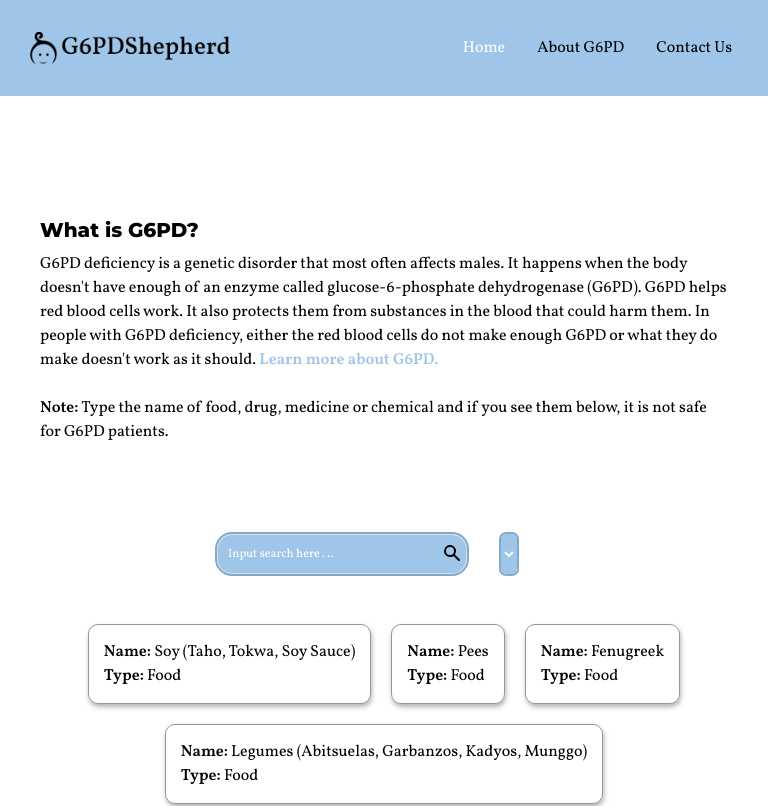
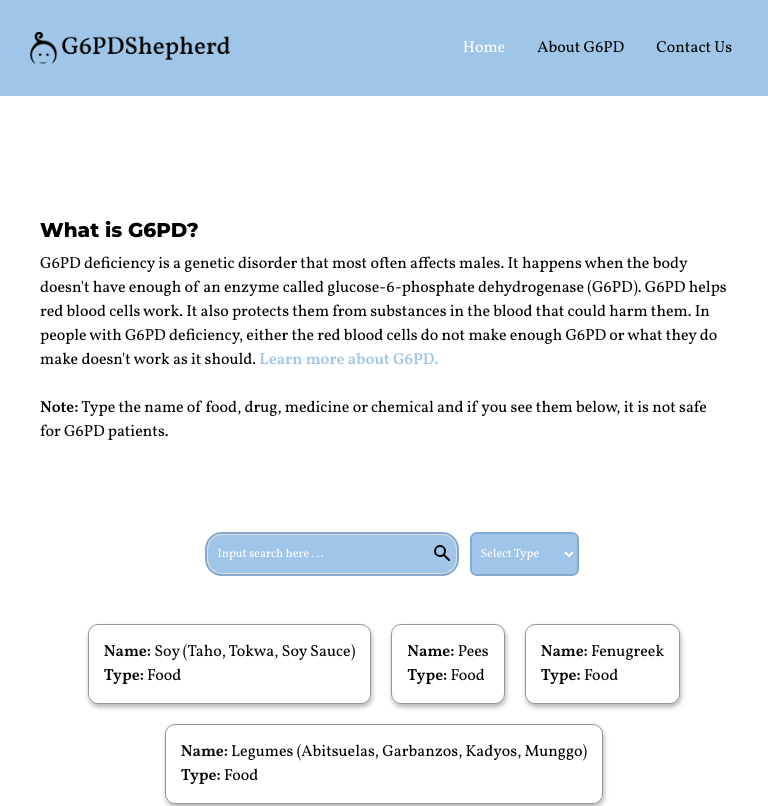
Before and after one commit to odycy21/G6PD-Shepherd, a React (Vite) app: page / in a window 768 px wide. Shown: the top 806 px of the page. Built offline with nearby package versions, Linux system fonts and the light colour scheme; a web font is replaced by a local one.

Commit message:
updated selection list

```diff
--- a/src/Contact.jsx
+++ b/src/Contact.jsx
@@ -39,7 +39,7 @@ const ContactUs = () => {
 
     return (
 
-      <div className="max-w-[1000px] w-full lg:h-screen md:h-screen mx-auto grid py-[15rem] px-4 bg-transparent text-center">
+      <div className="max-w-[1000px] w-full lg:h-screen md:h-screen mx-auto grid py-[15rem] px-4 bg-transparent text-center" >
 
       <div>
               <h2 className='font-montserrat font-semibold text-[30px] pb-2'>Get In Touch with us!</h2>
--- a/src/Form.jsx
+++ b/src/Form.jsx
@@ -24,7 +24,7 @@ console.log(option)
                     <HiSearch id="search" font-size = {20} color = "black" />
                 </div>
 
-                <div className="justify-center my-10">
+                <div className="justify-center my-10 mx-0px">
                         <select className="dropdown p-2" onChange={(e) => {
                         setOptionItem(e.target.value)
                         }} >
--- a/src/index.css
+++ b/src/index.css
@@ -130,7 +130,7 @@ linkColor2{
     }
 
     .dropdown{
-        width: 20%;
+        width: 100%;
         padding: 0 2px;
         height: 100%;
         margin: 0 auto;
@@ -168,10 +168,9 @@ linkColor2{
         }
 
         .dropdown{
-            width: 20%;
-            padding: 0 2px;
+            width: 100%;
+            padding: 0 5px;
             height: 100%;
-            margin: 0 auto;
             background-color: #9fc5e8;
             outline: 2px solid#82a9ce;
             border-radius: 5px;
```
